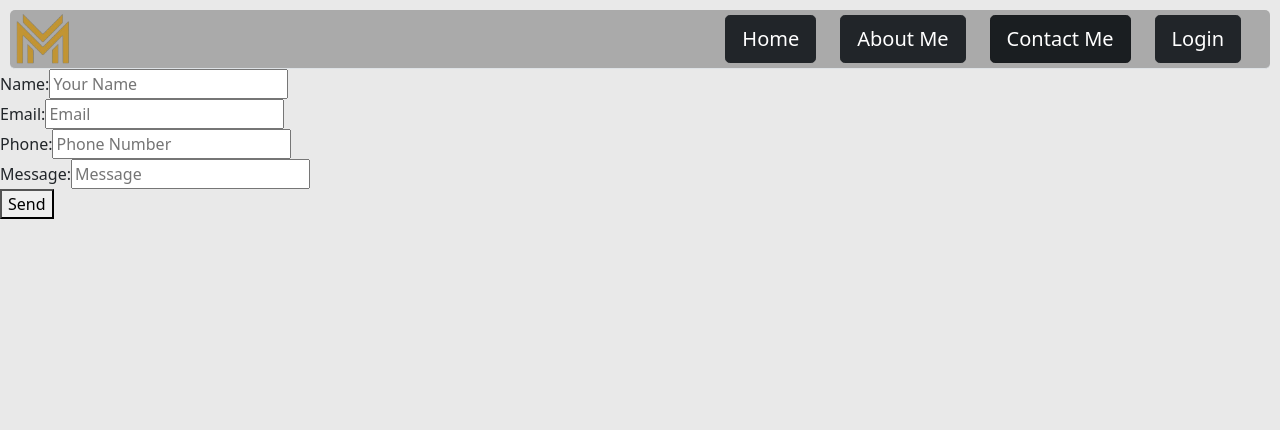
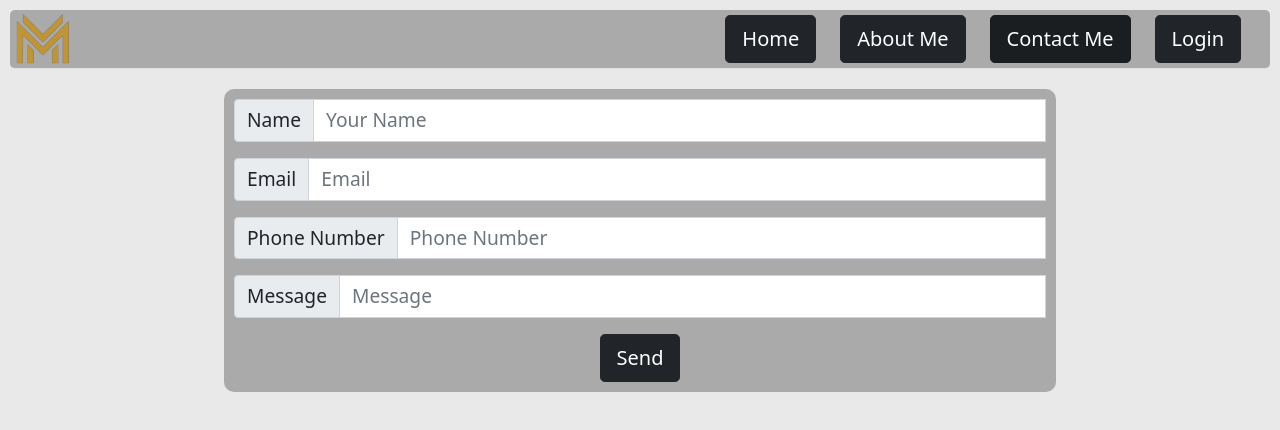
Before and after one commit to Momot1/markmomot, a React (Create React App) app in the folder client/: page /contact in a window 1280 px wide. Shown: the top 430 px of the page. Built offline with nearby package versions, Linux system fonts and the light colour scheme; no server answers.

Commit message:
Updated contact form styling

```diff
--- a/client/src/components/Contact.js
+++ b/client/src/components/Contact.js
@@ -1,5 +1,6 @@
 import { useState } from "react"
 import { useHistory } from "react-router-dom"
+import "./css/contact.css"
 
 function Contact(){
     const history = useHistory()
@@ -46,29 +47,30 @@ function Contact(){
 
 
     return (
-        <div>
-            <form onSubmit={onFormSubmit} noValidate className="needs-validation">
-                <div>
-                    <label htmlFor="validationCustom01">Name: </label>
-                    <input type="text" name="Name" placeholder="Your Name" id="validationCustom01" value={formData.name} onChange={e => updateForm(e, "name")} required/><br/>
-                    <div className="invalid-feedback">Please enter your name.</div>
+        <div id="contact-div">
+            <form onSubmit={onFormSubmit} noValidate className="needs-validation" id="contact-form">
+                <div className="input-group mb-3">
+                    <span className="input-group-text" id="Name">Name</span>
+                    <input type="text" name="Name" placeholder="Your Name" id="validationCustom01" value={formData.name} onChange={e => updateForm(e, "name")} aria-label="Name" aria-describedby="Name" className="form-control" required/><br/>
                 </div>
-                <div>
-                    <label htmlFor="validationCustom02">Email: </label>
-                    <input type="text" name="Email" placeholder="Email" id="validationCustom02" value={formData.email} onChange={e => updateForm(e, "email")} pattern="[a-z0-9._%+-]+@[a-z0-9.-]+\.[a-z]{2,4}$" required/><br/>
+
+                <div className="input-group mb-3">
+                    <span className="input-group-text" id="Email">Email</span>
+                    <input type="text" name="Email" placeholder="Email" id="validationCustom02" value={formData.email} onChange={e => updateForm(e, "email")} pattern="[a-z0-9._%+-]+@[a-z0-9.-]+\.[a-z]{2,4}$" aria-label="Email" aria-describedby="Email" className="form-control" required/><br/>
                     <div className="invalid-feedback">Please enter a valid email address.</div>
                 </div>
-                <div>
-                    <label>Phone: </label>
-                    <input type="tel" name="Phone" placeholder="Phone Number" value={formData.phone_number} onChange={e => updateForm(e, "phone_number")} /><br/>
-                </div>
-                <div>
-                    <label htmlFor="validationCustom03">Message: </label>
-                    <input type="text" name="Message" placeholder="Message" id="validationCustom03" value={formData.message} onChange={e => updateForm(e, "message")} required/><br/>
-                    <div className="invalid-feedback">Please enter a message.</div>
+
+                <div className="input-group mb-3">
+                    <span className="input-group-text" id="Phone Number">Phone Number</span>
+                    <input type="tel" name="Phone" placeholder="Phone Number" value={formData.phone_number} onChange={e => updateForm(e, "phone_number")} aria-label="Phone Number" aria-describedby="Phone Number" className="form-control" /><br/>
                 </div>
 
-                <button type="submit" >Send</button>
+                <div className="input-group mb-3">
+                    <span className="input-group-text" id="Message">Message</span>
+                    <input type="text" name="Message" placeholder="Message" id="validationCustom03" value={formData.message} onChange={e => updateForm(e, "message")} aria-label="Message" aria-describedby="Message" className="form-control" required/><br/>
+                </div>
+
+                <button type="submit" className="btn btn-dark btn-lg">Send</button>
             </form>
         </div>
     )
--- a/client/src/components/Signup.js
+++ b/client/src/components/Signup.js
@@ -66,7 +66,7 @@ function Signup({user ,setUser}){
         <div>
             <div id="signup-div">
                 <form onSubmit={onSignup} id="signup-form" noValidate>
-                    <div className="input-group mb-3 d-flex">
+                    <div className="input-group mb-3">
                         <span className="input-group-text" id="Name">Name</span>
                         <input type="text" placeholder="Full Name" value={formData.name} onChange={e => updateForm(e, "name")} aria-label="Name" aria-describedby="Name" className="form-control" required/><br/>
                     </div>
--- /dev/null
+++ b/client/src/components/css/contact.css
@@ -0,0 +1,59 @@
+#contact-div{
+    width: 50%;
+    margin-left: 25%;
+    margin-top: 20px;
+    background-color: rgb(170, 170, 170);
+    padding: 10px;
+    border-radius: 10px;
+    margin-bottom: 10px;
+}
+
+#contact-div span{
+    font-size: 1.2em;
+}
+
+#contact-div input{
+    font-size: 1.2em;
+}
+
+#contact-form{
+    text-align: center;
+}
+
+@media screen and (max-width: 1850px){
+    #contact-div{
+        margin-left: 20%;
+        width: 60%;
+    }
+}
+
+@media screen and (max-width: 1450px){
+    #contact-div{
+        margin-left: 17.5%;
+        width: 65%;
+    }
+}
+
+@media screen and (max-width: 1100px){
+    #contact-div{
+        margin-left: 10%;
+        width: 80%;
+    }
+}
+
+@media screen and (max-width: 700px){
+    #contact-div{
+        margin: 10px;
+        width: calc(100% - 20px);
+    }
+}
+
+@media screen and (max-width: 395px) {
+    #contact-form div{
+        flex-direction: column;
+    }
+
+    #contact-form div input{
+        width: 100%;
+    }
+}
```
